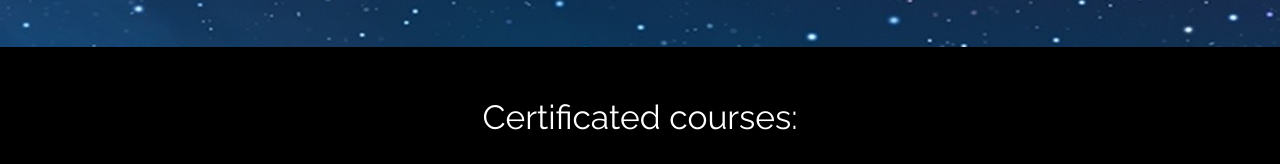
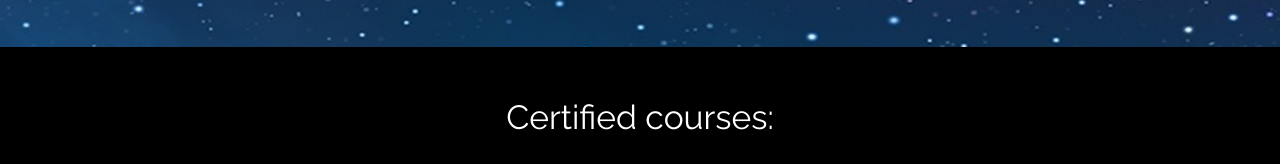
Before and after one commit to leandroadan86/MyPortfolio, a plain HTML site: page index.html in a window 1280 px wide. Shown: the part 1542-1706 px from the top of the page. Drawn offline with nearby package versions, Linux system fonts and the light colour scheme.

Commit message:
Update index.html

```diff
--- a/index.html
+++ b/index.html
@@ -110,7 +110,7 @@
 </div>
 
 <div class="container-fluid courses" id="courses">
-    <h2 class="titulo text-center">Certificated courses:</h2>
+    <h2 class="titulo text-center">Certified courses:</h2>
     <div class="row justify-content-center animated">
         <div class="card col-6 col-sm-3 col-md-3">
             <a href="./images/telefonica.jpg" Target="_blank" class="cards-courses">
```
